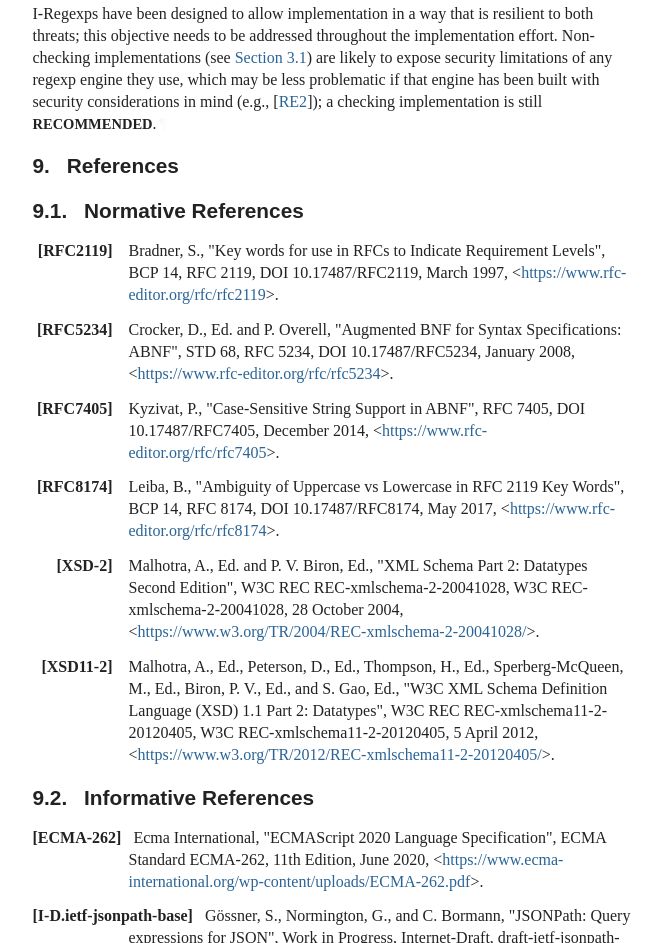
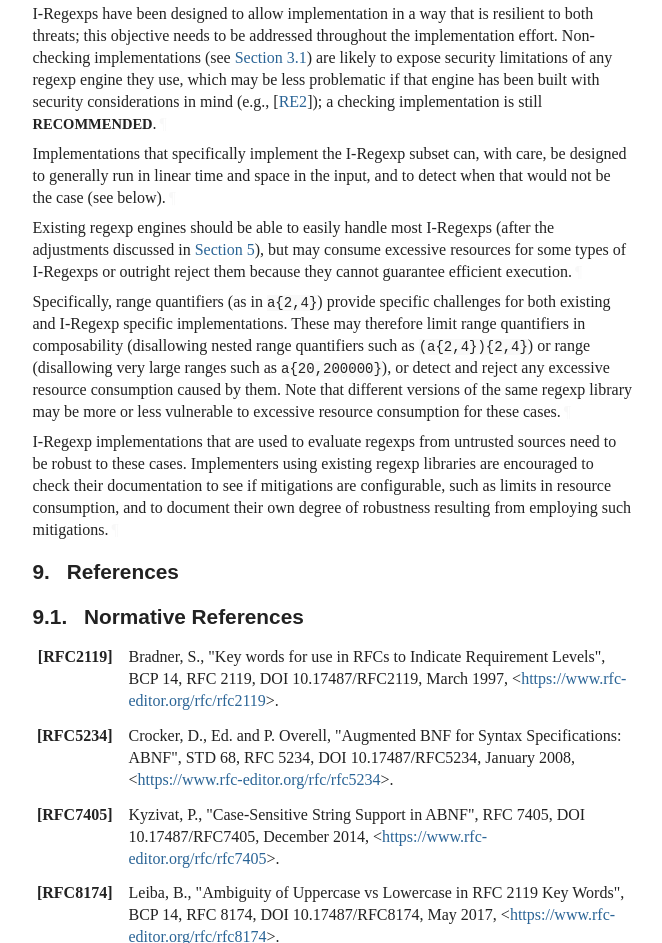
Before and after one commit to ietf-wg-jsonpath/iregexp, a plain HTML site: page draft-ietf-jsonpath-iregexp.html in a window 1280 px wide. Shown: the part 5161-6104 px from the top of the page, without its empty margins (92-754 px from the left). Drawn offline with Linux system fonts and the light colour scheme; a web font is replaced by a local one.

Commit message:
Script updating gh-pages from b53fbe3. [ci skip]

```diff
--- a/draft-ietf-jsonpath-iregexp.html
+++ b/draft-ietf-jsonpath-iregexp.html
@@ -1579,6 +1579,27 @@ Non-checking implementations (see <a href="#checking" class="auto internal xref"
 security limitations of any regexp engine they use, which may be less
 problematic if that engine has been built with security considerations
 in mind (e.g., <span>[<a href="#RE2" class="cite xref">RE2</a>]</span>); a checking implementation is still <span class="bcp14">RECOMMENDED</span>.<a href="#section-8-3" class="pilcrow">¶</a></p>
+<p id="section-8-4">Implementations that specifically implement the I-Regexp subset can,
+with care, be designed to generally run in linear time and space in
+the input, and to detect when that would not be the case (see below).<a href="#section-8-4" class="pilcrow">¶</a></p>
+<p id="section-8-5">Existing regexp engines should be able to easily handle most I-Regexps
+(after the adjustments discussed in <a href="#mapping" class="auto internal xref">Section 5</a>), but may consume
+excessive resources for some types of I-Regexps or outright reject
+them because they cannot guarantee efficient execution.<a href="#section-8-5" class="pilcrow">¶</a></p>
+<p id="section-8-6">Specifically, range quantifiers (as in <code>a{2,4}</code>) provide specific
+challenges for both existing and I-Regexp specific implementations.
+These may therefore limit range quantifiers in composability
+(disallowing nested range quantifiers such as <code>(a{2,4}){2,4}</code>) or
+range (disallowing very large ranges such as <code>a{20,200000}</code>), or detect
+and reject any excessive resource consumption caused by them.
+Note that different versions of the same regexp library may be more or
+less vulnerable to excessive resource consumption for these cases.<a href="#section-8-6" class="pilcrow">¶</a></p>
+<p id="section-8-7">I-Regexp implementations that are used to evaluate regexps from
+untrusted sources need to be robust to these cases.
+Implementers using existing regexp libraries are encouraged to check
+their documentation to see if mitigations are configurable, such as
+limits in resource consumption, and to document their own degree of
+robustness resulting from employing such mitigations.<a href="#section-8-7" class="pilcrow">¶</a></p>
 </section>
 </div>
 <section id="section-9">
```
Also changed, not shown: draft-ietf-jsonpath-iregexp.txt.
